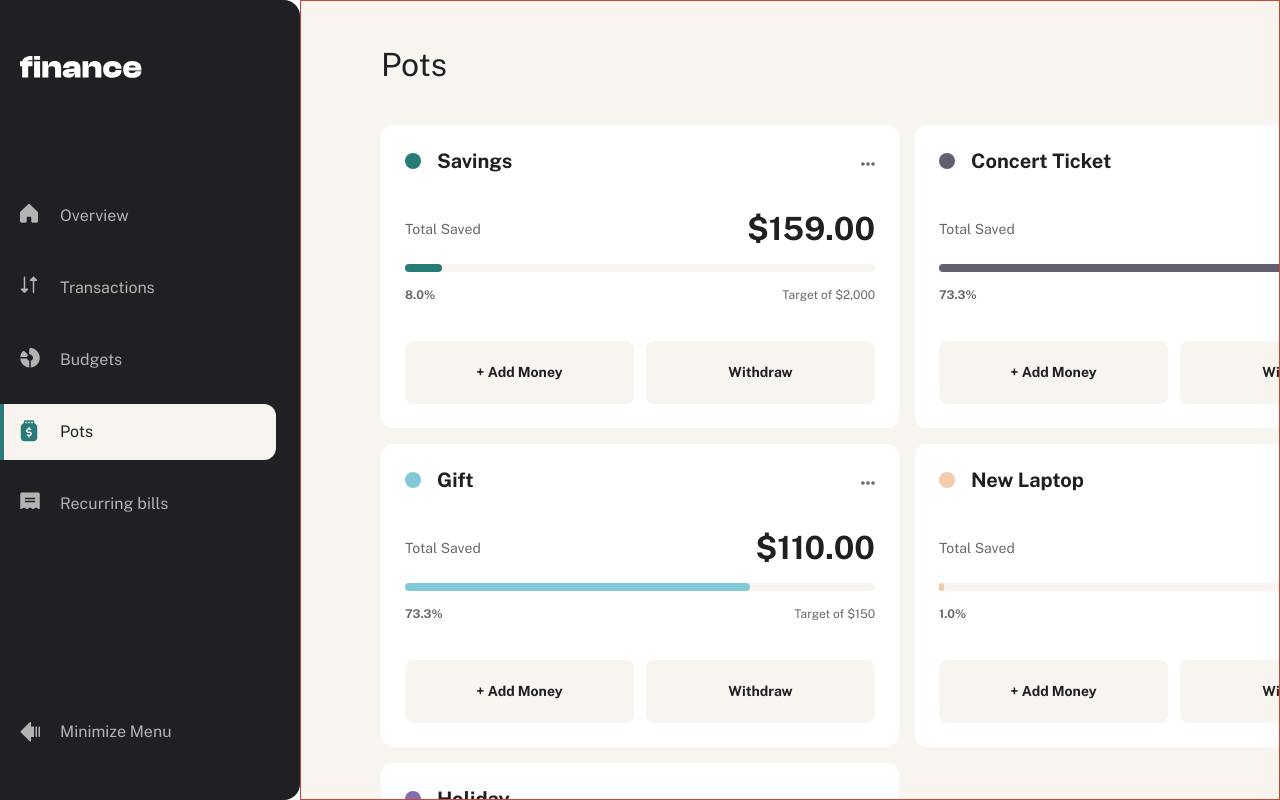
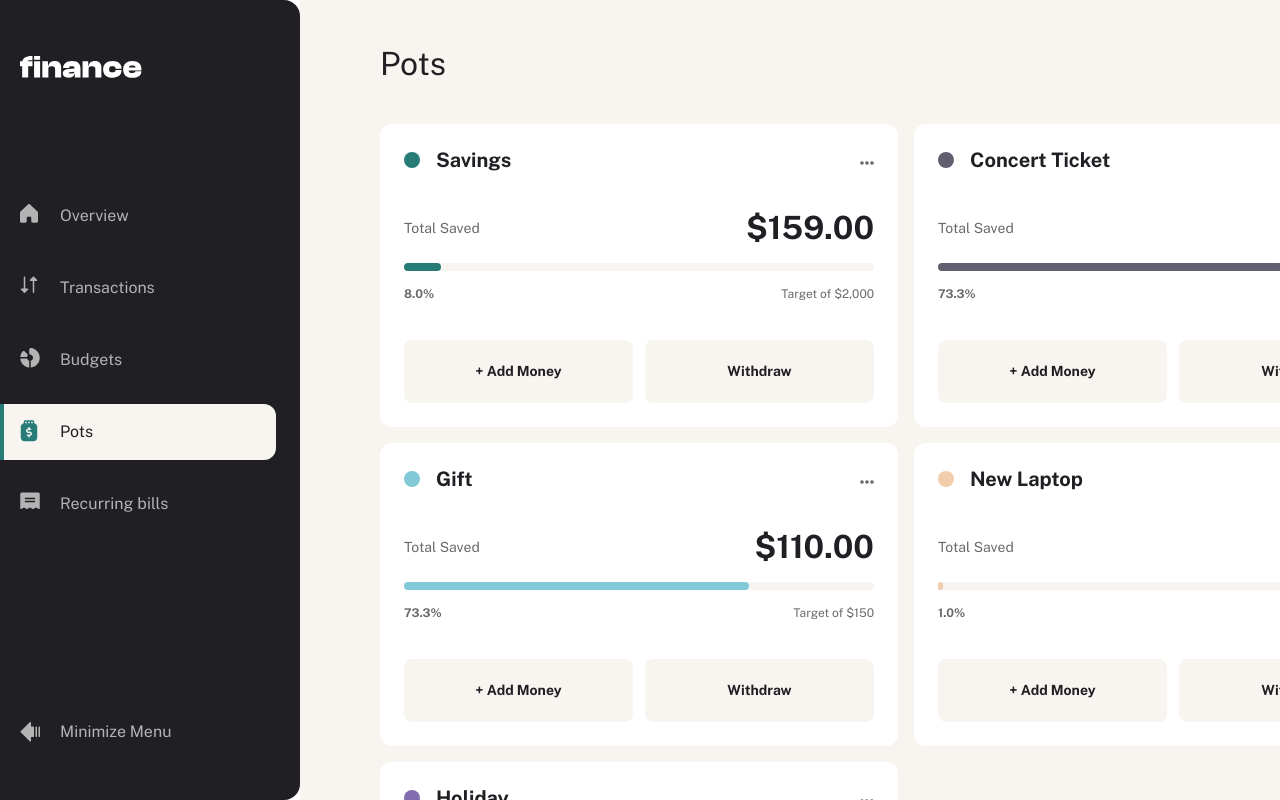
Before and after one commit to Chermann-KING/personal-finance-app, a Next.js app: page /dashboard/pots in a window 1280 px wide. Built offline with nearby package versions, Linux system fonts and the light colour scheme.

Commit message:
💄 Main: App > Layout > remove border

```diff
--- a/src/app/layout.tsx
+++ b/src/app/layout.tsx
@@ -36,7 +36,7 @@ export default function RootLayout({
               <Sidebar />
             </div>
           )}
-          <main className="flex-grow bg-beige-100 overflow-y-auto px-10 border border-red">
+          <main className="flex-grow bg-beige-100 overflow-y-auto px-10">
             {children}
           </main>
         </div>
```
